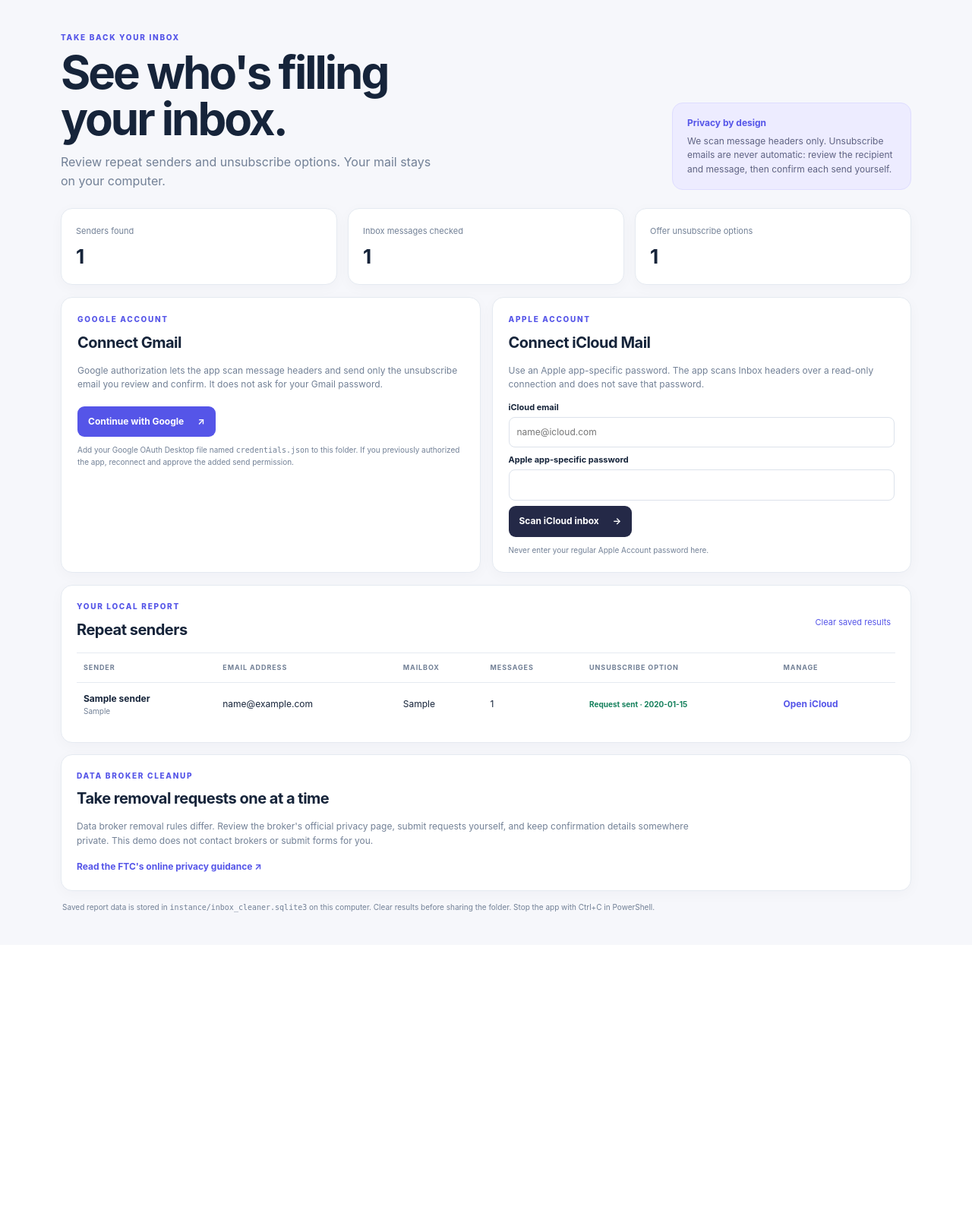
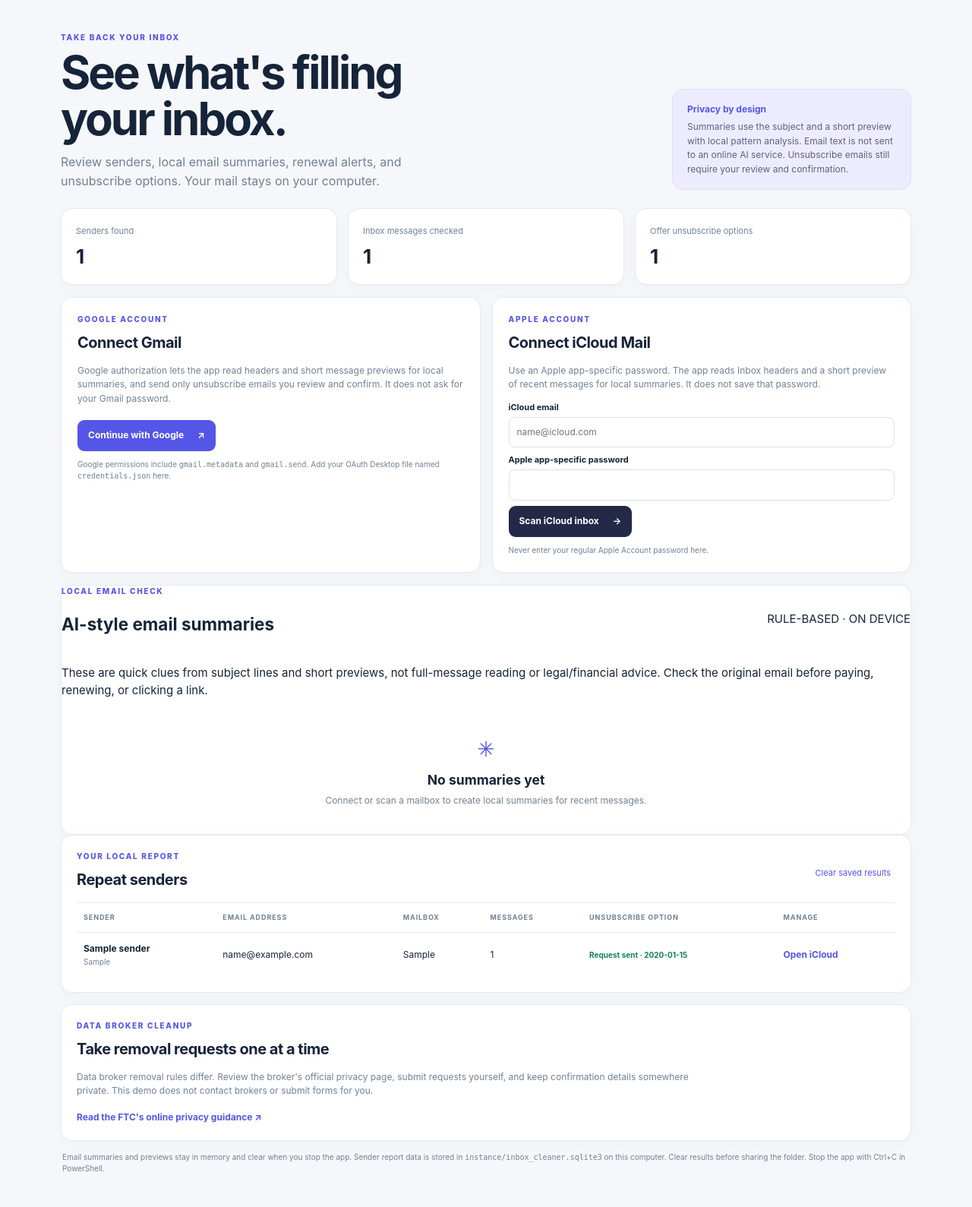
Before and after one commit to lumbilak65-sketch/Kevin-Lumbila-s-PORTFOLIO, a Flask app: page / in a window 1280 px wide. Shown: the part 76-1665 px from the top of the page at 76% size. Before the commit the page ends 1277 px from the top, so only its background shows below. Run offline with Flask 3, Linux system fonts and the light colour scheme; tables that the repository leaves empty hold one stand-in row (values such as "Sample post").

Commit message:
Add local email summaries and renewal alerts

```diff
--- a/projects/inbox-data-broker-cleaner/templates/dashboard.html
+++ b/projects/inbox-data-broker-cleaner/templates/dashboard.html
@@ -4,18 +4,21 @@
 <body>
   <header><a class="brand" href="{{ url_for('dashboard') }}"><span class="logo">I</span><span>INBOX CLEANER<small>PRIVATE · REVIEW FIRST</small></span></a><span class="local"><i></i>This app runs on your computer</span></header>
   <main>
-    <section class="hero"><div><p class="eyebrow">TAKE BACK YOUR INBOX</p><h1>See who's filling<br>your inbox.</h1><p class="lede">Review repeat senders and unsubscribe options. Your mail stays on your computer.</p></div><aside><b>Privacy by design</b><p>We scan message headers only. Unsubscribe emails are never automatic: review the recipient and message, then confirm each send yourself.</p></aside></section>
+    <section class="hero"><div><p class="eyebrow">TAKE BACK YOUR INBOX</p><h1>See what's filling<br>your inbox.</h1><p class="lede">Review senders, local email summaries, renewal alerts, and unsubscribe options. Your mail stays on your computer.</p></div><aside><b>Privacy by design</b><p>Summaries use the subject and a short preview with local pattern analysis. Email text is not sent to an online AI service. Unsubscribe emails still require your review and confirmation.</p></aside></section>
     {% with messages = get_flashed_messages(with_categories=true) %}{% for category, message in messages %}<div class="notice {{ category }}">{{ message }}</div>{% endfor %}{% endwith %}
     <section class="stats"><article><small>Senders found</small><strong>{{ stats.senders }}</strong></article><article><small>Inbox messages checked</small><strong>{{ stats.messages }}</strong></article><article><small>Offer unsubscribe options</small><strong>{{ stats.unsubscribe }}</strong></article></section>
     <section class="connect-grid">
-      <article class="card connect"><p class="eyebrow">GOOGLE ACCOUNT</p><h2>Connect Gmail</h2><p>Google authorization lets the app scan message headers and send only the unsubscribe email you review and confirm. It does not ask for your Gmail password.</p><form method="post" action="{{ url_for('connect_gmail') }}"><input type="hidden" name="csrf_token" value="{{ csrf_token() }}"><button class="button" type="submit">Continue with Google <span>↗</span></button></form>{% if gmail_connected %}<form method="post" action="{{ url_for('rescan_gmail') }}"><input type="hidden" name="csrf_token" value="{{ csrf_token() }}"><button class="button secondary" type="submit">Scan Gmail again</button></form>{% endif %}<small class="hint">Add your Google OAuth Desktop file named <code>credentials.json</code> to this folder. If you previously authorized the app, reconnect and approve the added send permission.</small></article>
-      <article class="card connect"><p class="eyebrow">APPLE ACCOUNT</p><h2>Connect iCloud Mail</h2><p>Use an Apple app-specific password. The app scans Inbox headers over a read-only connection and does not save that password.</p><form method="post" action="{{ url_for('connect_icloud') }}"><input type="hidden" name="csrf_token" value="{{ csrf_token() }}"><label for="mailbox">iCloud email</label><input id="mailbox" type="email" name="mailbox" placeholder="name@icloud.com" required><label for="app_password">Apple app-specific password</label><input id="app_password" type="password" name="app_password" autocomplete="off" required><button class="button apple" type="submit">Scan iCloud inbox <span>→</span></button></form><small class="hint">Never enter your regular Apple Account password here.</small></article>
+      <article class="card connect"><p class="eyebrow">GOOGLE ACCOUNT</p><h2>Connect Gmail</h2><p>Google authorization lets the app read headers and short message previews for local summaries, and send only unsubscribe emails you review and confirm. It does not ask for your Gmail password.</p><form method="post" action="{{ url_for('connect_gmail') }}"><input type="hidden" name="csrf_token" value="{{ csrf_token() }}"><button class="button" type="submit">Continue with Google <span>↗</span></button></form>{% if gmail_connected %}<form method="post" action="{{ url_for('rescan_gmail') }}"><input type="hidden" name="csrf_token" value="{{ csrf_token() }}"><button class="button secondary" type="submit">Scan Gmail again</button></form>{% endif %}<small class="hint">Google permissions include <code>gmail.metadata</code> and <code>gmail.send</code>. Add your OAuth Desktop file named <code>credentials.json</code> here.</small></article>
+      <article class="card connect"><p class="eyebrow">APPLE ACCOUNT</p><h2>Connect iCloud Mail</h2><p>Use an Apple app-specific password. The app reads Inbox headers and a short preview of recent messages for local summaries. It does not save that password.</p><form method="post" action="{{ url_for('connect_icloud') }}"><input type="hidden" name="csrf_token" value="{{ csrf_token() }}"><label for="mailbox">iCloud email</label><input id="mailbox" type="email" name="mailbox" placeholder="name@icloud.com" required><label for="app_password">Apple app-specific password</label><input id="app_password" type="password" name="app_password" autocomplete="off" required><button class="button apple" type="submit">Scan iCloud inbox <span>→</span></button></form><small class="hint">Never enter your regular Apple Account password here.</small></article>
+    </section>
+    <section class="card insights"><div class="section-title"><div><p class="eyebrow">LOCAL EMAIL CHECK</p><h2>AI-style email summaries</h2></div><span class="local-badge">RULE-BASED · ON DEVICE</span></div><p class="insight-note">These are quick clues from subject lines and short previews, not full-message reading or legal/financial advice. Check the original email before paying, renewing, or clicking a link.</p>
+      {% if email_insights %}<div class="insight-grid">{% for item in email_insights %}<article class="insight-item"><span class="category">{{ item.category }}</span><h3>{{ item.subject }}</h3><p class="insight-from">{{ item.sender }} · {{ item.provider }}{% if item.date %} · {{ item.date }}{% endif %}</p><p>{{ item.summary }}</p>{% if item.preview %}<details><summary>Short preview used</summary><p class="preview-text">{{ item.preview }}</p></details>{% endif %}</article>{% endfor %}</div>{% else %}<div class="empty"><span>✳</span><h3>No summaries yet</h3><p>Connect or scan a mailbox to create local summaries for recent messages.</p></div>{% endif %}
     </section>
     <section class="card results"><div class="section-title"><div><p class="eyebrow">YOUR LOCAL REPORT</p><h2>Repeat senders</h2></div><form method="post" action="{{ url_for('clear_data') }}" onsubmit="return confirm('Remove all saved sender summaries from this computer?')"><input type="hidden" name="csrf_token" value="{{ csrf_token() }}"><button class="text-button" type="submit">Clear saved results</button></form></div>
       {% if senders %}<div class="table-wrap"><table><thead><tr><th>Sender</th><th>Email address</th><th>Mailbox</th><th>Messages</th><th>Unsubscribe option</th><th>Manage</th></tr></thead><tbody>{% for sender in senders %}{% set action = unsubscribe_actions.get((sender.provider, sender.mailbox, sender.sender_email)) %}<tr><td><strong>{{ sender.sender_name }}</strong><small>{{ sender.domain }}</small></td><td>{{ sender.sender_email }}</td><td>{{ sender.provider }}</td><td>{{ sender.message_count }}</td><td>{% if sender.unsubscribe_sent_at %}<span class="yes">Request sent · {{ sender.unsubscribe_sent_at }}</span>{% elif action and action.mailto %}<a href="{{ url_for('unsubscribe', sender_id=sender.id) }}">Review email request</a>{% elif action and action.url %}<a target="_blank" rel="noopener noreferrer" href="{{ action.url }}">Open unsubscribe page ↗</a>{% elif sender.has_unsubscribe %}<span class="muted">Rescan to load action</span>{% else %}<span class="muted">Not listed</span>{% endif %}</td><td>{% if sender.provider == 'Gmail' %}<a target="_blank" rel="noopener" href="https://mail.google.com/mail/u/0/#search/from%3A{{ sender.sender_email|urlencode }}">Open Gmail</a>{% else %}<a target="_blank" rel="noopener" href="https://www.icloud.com/mail/">Open iCloud</a>{% endif %}</td></tr>{% endfor %}</tbody></table></div>
       {% else %}<div class="empty"><span>✳</span><h3>No inbox data saved</h3><p>Connect a mailbox to find repeat senders. The scan checks up to 200 recent Inbox messages per connection.</p></div>{% endif %}
     </section>
     <section class="card steps"><p class="eyebrow">DATA BROKER CLEANUP</p><h2>Take removal requests one at a time</h2><p>Data broker removal rules differ. Review the broker's official privacy page, submit requests yourself, and keep confirmation details somewhere private. This demo does not contact brokers or submit forms for you.</p><a href="https://consumer.ftc.gov/articles/how-protect-your-privacy-online" target="_blank" rel="noopener">Read the FTC's online privacy guidance ↗</a></section>
-    <p class="footnote">Saved report data is stored in <code>instance/inbox_cleaner.sqlite3</code> on this computer. Clear results before sharing the folder. Stop the app with Ctrl+C in PowerShell.</p>
+    <p class="footnote">Email summaries and previews stay in memory and clear when you stop the app. Sender report data is stored in <code>instance/inbox_cleaner.sqlite3</code> on this computer. Clear results before sharing the folder. Stop the app with Ctrl+C in PowerShell.</p>
   </main>
 </body></html>
```
